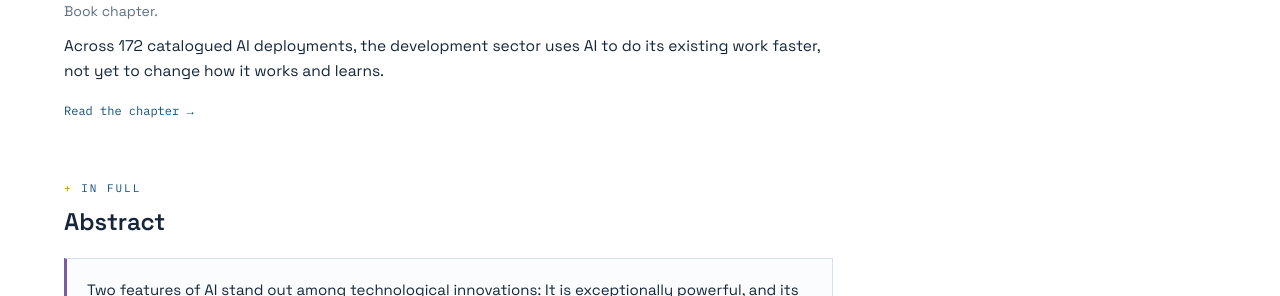
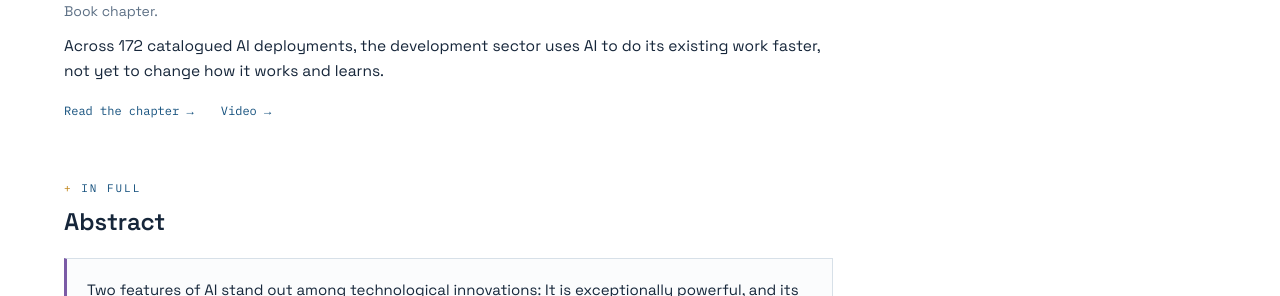
Before and after one commit to semuhi/semuhi.github.io, a Jekyll site: the page built from work/ais-potential-to-facilitate-more-agile-development.md, in a window 1280 px wide. Shown: the part 260-556 px from the top of the page. Built offline with Jekyll 4.4.1, drawn with Linux system fonts in a browser that asks for light colours.

Commit message:
Data: add video link to the agile-AI chapter (id 55)
Add the IDOS YouTube video as a "Video" link on the publication.
The link shows on the publication page and in the details row on
the AI & Tech portfolio page. Rebuild the preview fixtures.

Co-Authored-By: Claude Fable 5.2 <noreply@anthropic.com>

```diff
--- a/_data/publications.yml
+++ b/_data/publications.yml
@@ -1216,6 +1216,9 @@
     database comprises 172 AI deployments and, while not exhaustive, provides a comprehensive
     primary-source snapshot that lets us answer three questions empirically: Who is deploying
     AI? What for? And how far has it matured?
+  links:
+    - label: "Video"
+      url: "https://www.youtube.com/watch?v=QIWrjmeVaQE"
 
 - id: 56
   year: 2026
```
Also changed, not shown: _design/preview/index.html (+1 -1 lines), _design/preview/portfolio-aitech.html (+1 -1 lines), _design/preview/wall.html (+1 -1 lines).
